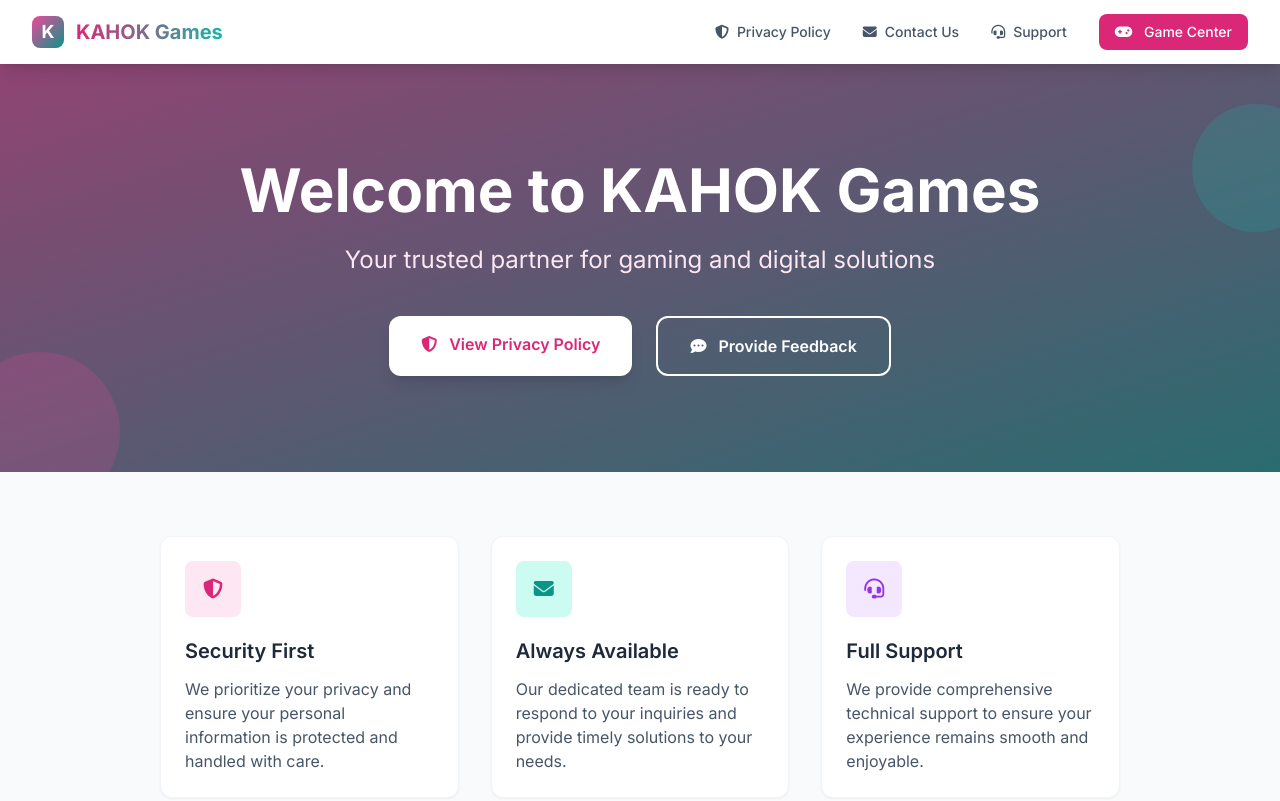
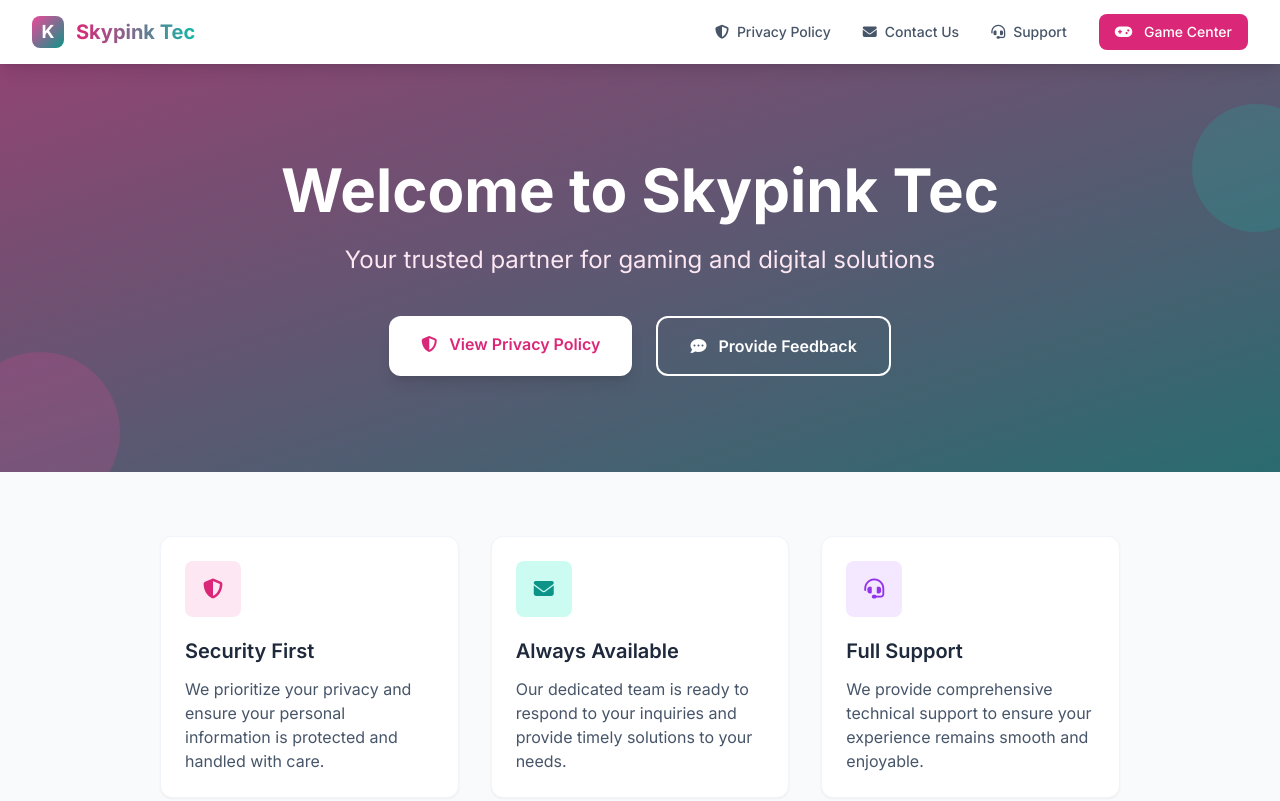
Before and after one commit to littletailer/littletailer.github.io, a plain HTML site: page index.html in a window 1280 px wide. Shown: the top 801 px of the page. Drawn offline with nearby package versions, Linux system fonts and the light colour scheme.

Commit message:
Update index.html

```diff
--- a/index.html
+++ b/index.html
@@ -3,7 +3,7 @@
 <head>
     <meta charset="UTF-8">
     <meta name="viewport" content="width=device-width, initial-scale=1.0">
-    <title>KAHOK Games - Privacy Policy & Contact</title>
+    <title>Skypink Tec - Privacy Policy & Contact</title>
     <!-- Tailwind CSS -->
     <script src="https://cdn.tailwindcss.com"></script>
     <!-- FontAwesome -->
@@ -118,7 +118,7 @@
                         <div class="w-8 h-8 bg-gradient-to-br from-primary-500 to-secondary-600 rounded-lg flex items-center justify-center">
                             <span class="text-white font-bold text-lg">K</span>
                         </div>
-                        <span class="text-xl font-bold bg-gradient-to-r from-primary-600 to-secondary-500 bg-clip-text text-transparent">KAHOK Games</span>
+                        <span class="text-xl font-bold bg-gradient-to-r from-primary-600 to-secondary-500 bg-clip-text text-transparent">Skypink Tec</span>
                     </a>
                 </div>
                 <div class="hidden md:flex items-center space-x-8">
@@ -166,7 +166,7 @@
     <header class="bg-gradient-to-br from-primary-600 to-secondary-700 bg-gradient-animate text-white py-24 relative overflow-hidden">
         <div class="absolute inset-0 bg-pattern opacity-10"></div>
         <div class="max-w-5xl mx-auto text-center px-4 sm:px-6 lg:px-8 relative z-10">
-            <h1 class="text-4xl md:text-5xl lg:text-6xl font-bold mb-6">Welcome to KAHOK Games</h1>
+            <h1 class="text-4xl md:text-5xl lg:text-6xl font-bold mb-6">Welcome to Skypink Tec</h1>
             <p class="text-xl md:text-2xl mb-10 text-primary-100">Your trusted partner for gaming and digital solutions</p>
             <div class="flex flex-col sm:flex-row justify-center space-y-4 sm:space-y-0 sm:space-x-6">
                 <a href="#privacy" class="bg-white text-primary-600 px-8 py-4 rounded-xl font-semibold hover:bg-primary-50 transition duration-300 shadow-lg">
@@ -353,7 +353,7 @@
                         <div class="w-8 h-8 bg-gradient-to-br from-primary-500 to-secondary-600 rounded-lg flex items-center justify-center">
                             <span class="text-white font-bold text-lg">K</span>
                         </div>
-                        <span class="text-xl font-bold text-white">KAHOK Games</span>
+                        <span class="text-xl font-bold text-white">Skypink Tec</span>
                     </div>
                     <p class="text-slate-400 mb-4">Delivering high-quality gaming experiences and digital solutions</p>
                     <div class="flex space-x-4">
@@ -405,7 +405,7 @@
                 </div>
             </div>
             <div class="mt-10 pt-8 border-t border-slate-800 text-center text-slate-500 text-sm">
-                <p>&copy; 2025 KAHOK Games. All rights reserved.</p>
+                <p>&copy; 2025 Skypink Tec. All rights reserved.</p>
             </div>
         </div>
     </footer>
```
